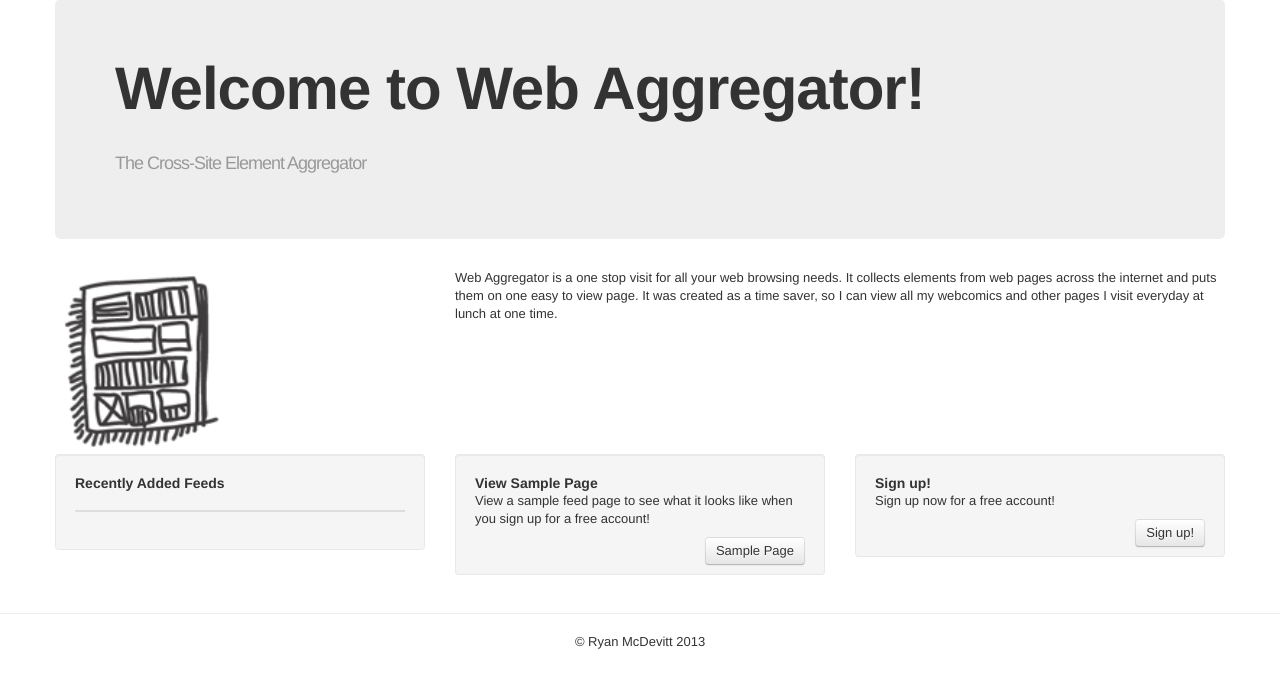
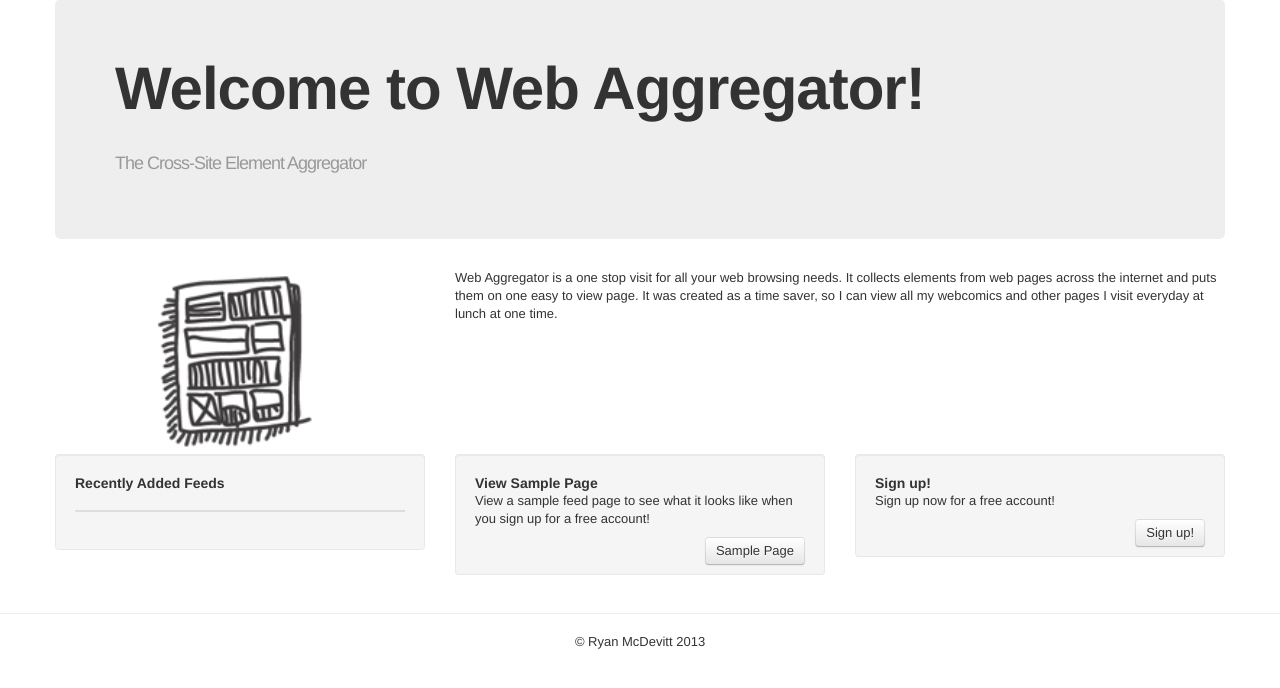
Before and after one commit to mc706/elemegrator, a Django app: template aggregator/feeds/templates/home.html in a window 1280 px wide. Shown: the part 59-747 px from the top of the page. Run offline with Django 3.2, Linux system fonts and the light colour scheme; the template is opened without the code that fills it, so the values that code supplies are empty; some libraries are stand-ins or nearby versions.

Commit message:
centered image

```diff
--- a/aggregator/feeds/templates/home.html
+++ b/aggregator/feeds/templates/home.html
@@ -8,7 +8,7 @@
         </h1>
     </div>
     <div class=row>
-        <div class=span4>
+        <div class=span4 style="text-align: center">
             <img src="{{ STATIC_URL }}img/collector.png" style=width:50%>
         </div>
         <div class=span8>
```
